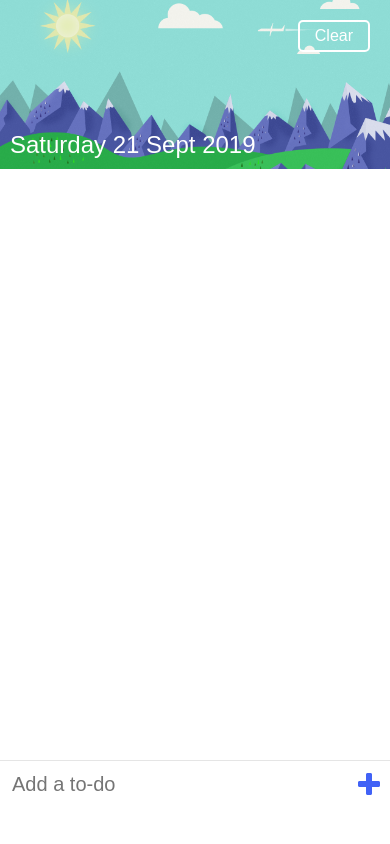
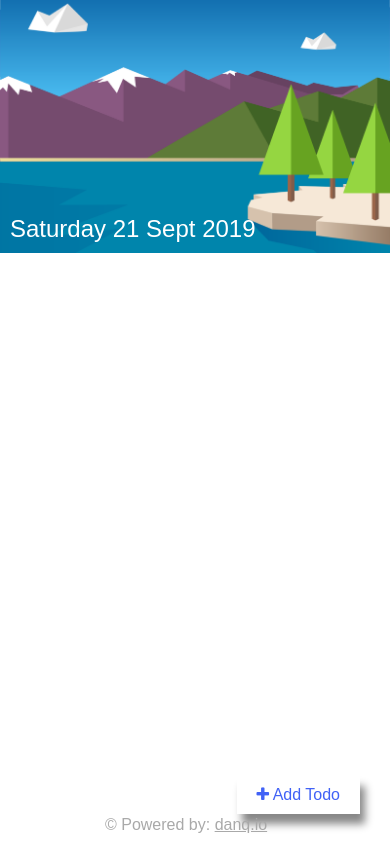
Before and after one commit to dan0505/todoApp, a plain HTML site: page index.html in a window 390 px wide. Drawn offline with Linux system fonts and the light colour scheme.

Commit message:
update style

```diff
--- a/css/local.css
+++ b/css/local.css
@@ -1,34 +1,31 @@
 :root {
-  --red: #b00;
-  --blue: #00b;
-  --app-width: 380px;
-  --background-color: rgba(0, 0, 0, 0.1);
-  --body-font: "Arial Verdana", Sans-serif;
-  --font-size: font-size: 1rem;
-  --input-color: #4162f6;
   --animation-duration: 0.2s;
 }
 
 body {
-  background-color: var(--background-color);
-  font-family: var(--body-font);
+  background-color: rgba(0, 0, 0, 0.1);
+  font-family: "Arial Verdana", Sans-serif;
+  margin:0;
+  padding:0;
 }
 
 #container {
-  /* position: fixed; */
-  /* max-width: var(--app-width); */
   box-shadow: 5px 10px 8px #888888;
-  height: 600px;
+  height: 80vh;
+  width: 80vw;
   position: fixed;
   top: 50%;
   left: 50%;
   transform: translate(-50%, -50%);
+  display: grid;
+  grid-template-areas: 'header content';
+                        /* 'header todoForm'; */
+  grid-template-columns: 35% 65%;
 }
 
 #header {
-  width: 380px;
-  height: 200px;
-  background-image: url("bg.jpg");
+  grid-area: header;
+  background-image: url("bg.png");
   background-size: cover;
   background-position: center;
   background-repeat: no-repeat;
@@ -36,13 +33,10 @@ body {
 }
 
 #clearButton {
-  position: absolute;
-  right: 20px;
-  top: 20px;
+  margin: 20px auto auto 20px;
   color: white;
   background-color: rgba(255, 255, 255, 0);
   border: 2px solid white;
-  background-oc-webkit-transition-duration: var(--animation-duration); /* Safari */
   transition-duration: var(--animation-duration);
   font-size: 1em;
   border-radius: 5px;
@@ -59,25 +53,38 @@ body {
   left: 10px;
   color: #fff;
   font-size: 1.5em;
+  overflow: hidden;
 }
 
 /* --- content ------------------------------- */
 #content {
-  height: 40vh;
+  grid-area: content;
   background-color: #fff;
   overflow: auto;
+  position: relative;
 }
-
-#content ul {
+form#last-todo-form{
+  position: absolute;
+  top: 10%;
+  left: 10%;
+  width: 80%;
+  padding: 15px;
+  background-color: rgba(255, 255, 255, 0.5);
+  box-shadow: 5px 10px 8px #888888;
+}
+form#last-todo-form input{
+  border: none;
+  background:
+}
+ul#todo-list{
   padding: 0;
-  margin: 0;
+  margin:0;
 }
 
 li {
   /* position: relative; */
   border-bottom: 1px solid rgba(0, 0, 0, 0.1);
   list-style: none;
-  font-size: var(--font-size);
   padding: 10px;
 }
 
@@ -93,21 +100,25 @@ li.complete {
 li.complete span.text {
   text-decoration: line-through;
 }
+#try-add {
+  position: absolute;
+  right: 30px;
+  bottom: 30px;
+  background-color: rgba(255, 255, 255, 0.5);
+  border: 2px solid gray;
+  /* border-radius: 20px; */
+  border: none;
+  font-size: 1em;
+  padding: 10px 20px;
+  color: #4162f6;
+  box-shadow: 5px 10px 8px #888888;
+}
 /* ---------------------------------- */
 
 
-/* add todo */
-.add-todo {
-  position: relative;
-  background-color: #fff;
-  padding: 10px;
-  border-top: 1px solid rgba(0, 0, 0, 0.1);
-  font-size: var(--font-size);
-  color: var(--input-color);
-}
-.add-todo i{
-  float: right;
-  font-size: 28px;
+/* ------------add todo-------------- */
+/* #todo-form{
+  grid-area: todoForm;
 }
 
 .add-todo input {
@@ -116,7 +127,8 @@ li.complete span.text {
   border: none;
   line-height: 25px;
   font-size: 20px;
-}
+}  */
+/* ---------------------------------- */
 
 
 /* -----annoimate check box-------------------- */
@@ -166,7 +178,6 @@ input[type=checkbox]:checked + label{
 input[type=checkbox] ~ i:not(.fa-check) {
   float: right;
   margin-left: 0.5em;
-  background-oc-webkit-transition-duration: var(--animation-duration); /* Safari */
   transition-duration: var(--animation-duration);
   opacity: 0.3;
 }
@@ -203,7 +214,7 @@ input[type=checkbox]:checked:disabled + label:before {
 
 input.modify {
   margin-left: 1.8em;
-  font-size: var(--font-size);
+  font-size: 1rem;
   border:0.1em solid grey;
   height: 20px;
 }
@@ -216,30 +227,36 @@ i.fa-check {
   margin-left: 0.5em;
   color: green
 }
+footer{
+  color: darkgray;
+  position: fixed;
+  bottom: 10px;
+  left: 50%;
+  margin-left: -90px;
+}
+a{
+  /* text-decoration: none; */
+  color: darkgray;
+}
+
 
 @media only screen and (max-width: 450px){
-  body {
-    background-color: white;
-    /* height: 90vh; */
+  body{
     margin:0;
-    padding: 0;
+    padding:0;
   }
+
   #container{
-    margin:0;
-    padding: 0;
-    margin-top: 0;
-    width: 100%;
-    height: 100%;
-  }
-  #header {
-    margin:0;
-    padding: 0;
-    width: 100%;
-    height: 20vh;
+    position: fixed;
+    width: 100vw;
+    height: 100vh;
+    display: grid;
+    grid-template-areas: 'header'
+                        'content';
+    grid-template-rows: 30% 70%;
+    grid-template-columns: 100%;
   }
   #content {
     font-size:1.2rem;
-    height: 70vh;
-
     }
 }
--- a/index.html
+++ b/index.html
@@ -4,10 +4,26 @@
     <meta charset="UTF-8" />
     <meta name="viewport" content="width=device-width, initial-scale=1.0" />
     <meta http-equiv="X-UA-Compatible" content="ie=edge" />
-    <link rel="apple-touch-icon" sizes="57x57" href="css/icon/apple-icon-57x57.png" />
-    <link rel="apple-touch-icon" sizes="60x60" href="css/icon/apple-icon-60x60.png" />
-    <link rel="apple-touch-icon" sizes="72x72" href="css/icon/apple-icon-72x72.png" />
-    <link rel="apple-touch-icon" sizes="76x76" href="css/icon/apple-icon-76x76.png" />
+    <link
+      rel="apple-touch-icon"
+      sizes="57x57"
+      href="css/icon/apple-icon-57x57.png"
+    />
+    <link
+      rel="apple-touch-icon"
+      sizes="60x60"
+      href="css/icon/apple-icon-60x60.png"
+    />
+    <link
+      rel="apple-touch-icon"
+      sizes="72x72"
+      href="css/icon/apple-icon-72x72.png"
+    />
+    <link
+      rel="apple-touch-icon"
+      sizes="76x76"
+      href="css/icon/apple-icon-76x76.png"
+    />
     <link
       rel="apple-touch-icon"
       sizes="114x114"
@@ -39,12 +55,30 @@
       sizes="192x192"
       href="css/icon/android-icon-192x192.png"
     />
-    <link rel="icon" type="image/png" sizes="32x32" href="css/icon/favicon-32x32.png" />
-    <link rel="icon" type="image/png" sizes="96x96" href="css/icon/favicon-96x96.png" />
-    <link rel="icon" type="image/png" sizes="16x16" href="css/icon/favicon-16x16.png" />
+    <link
+      rel="icon"
+      type="image/png"
+      sizes="32x32"
+      href="css/icon/favicon-32x32.png"
+    />
+    <link
+      rel="icon"
+      type="image/png"
+      sizes="96x96"
+      href="css/icon/favicon-96x96.png"
+    />
+    <link
+      rel="icon"
+      type="image/png"
+      sizes="16x16"
+      href="css/icon/favicon-16x16.png"
+    />
     <link rel="manifest" href="css/icon/manifest.json" />
     <meta name="msapplication-TileColor" content="#ffffff" />
-    <meta name="msapplication-TileImage" content="css/icon/ms-icon-144x144.png" />
+    <meta
+      name="msapplication-TileImage"
+      content="css/icon/ms-icon-144x144.png"
+    />
     <meta name="theme-color" content="#ffffff" />
     <title>todo</title>
     <link
@@ -57,18 +91,24 @@
   <body>
     <div id="container">
       <div id="header">
-        <button class="clear" id="clearButton">Clear</button>
+        <!-- <label class="switch">
+          <input type="checkbox" />
+          <span class="slider round"></span>
+        </label> -->
+
         <div id="date"></div>
       </div>
       <div id="content">
         <ul id="todo-list"></ul>
       </div>
-      <div class="add-todo">
-        <input type="text" id="todo-input" placeholder="Add a to-do" />
-        <i class="fa fa-plus" aria-hidden="true" id="add-button"></i>
+      <div class="buttons">
+        <button id="try-add">
+          <i class="fa fa-plus" aria-hidden="true"></i> Add Todo
+        </button>
+        <button class="clear" id="clearButton">Clear</button>
       </div>
     </div>
-    <!-- end of continer -->
+    <footer>&#169; Powered by: <a href="https://danq.io">danq.io</a></footer>
     <script src="./js/main.js"></script>
   </body>
 </html>
--- a/js/main.js
+++ b/js/main.js
@@ -3,8 +3,8 @@ $(document).ready(function() {
   const clearButton = $("#clearButton");
   const dateDisplay = $("#date");
   const list = $("#todo-list");
-  const input = $("#todo-input");
-  const addButton = $("#add-button");
+  const tryAddButton = $("#try-add");
+  const contentElement = $("#content");
 
   const today = new Date();
   // variables
@@ -71,19 +71,39 @@ $(document).ready(function() {
 
   //---------------------------------------------
   // add an item to the list user the enter key or press the plus button
-  input.keypress(function() {
-    if (event.keyCode == 13) {
-      addButton.trigger("click");
-    }
-  });
 
-  addButton.click(function() {
-    const toDo = input.val();
+  // addButton.click(function() {
+  //   const toDo = input.val();
+  //   // if the input isn't empty
+  //   if (toDo) {
+  //     addToDo(toDo);
+  //   }
+  //   input.val("");
+  // });
+  // $(addButton).on("click", )
+
+  tryAddButton.click(function () {
+    contentElement.append(
+      `<form id="last-todo-form">
+      <input type="text" id="todo-input" name="todo" value="new-todo" placeholder="Add a to-do" />
+      <button type="submit"><i class="fa fa-check" aria-hidden="true" ></i>
+      Update</button>
+    </form>`
+    )
+  })
+
+  $(document).on("submit", "#last-todo-form", function () {
+    console.log("submitted!")
+    // do your things
+    const toDo = $("#todo-input").val();
+    console.log(toDo)
     // if the input isn't empty
     if (toDo) {
+      console.log("add", toDo)
       addToDo(toDo);
     }
-    input.val("");
+    $("#last-todo-form").remove();
+    return false;
   });
 
   // remove to do
@@ -127,14 +147,16 @@ $(document).ready(function() {
   });
 
   $("ul").on("blur", "input.modify", function() {
+    console.log("trigered!");
     $("button.modify").trigger("click");
   });
 
-  $("ul").on("keypress", "input.modify", function() {
-    if (event.keyCode == 13) {
-      $("button.modify").trigger("click");
-    }
-  });
+  // $("ul").on("keypress", "input.modify", function() {
+  //   if (event.keyCode == 13) {
+  //     console.log("triger2")
+  //     $("button.modify").trigger("click");
+  //   }
+  // });
 
   $("ul").on("click", "button.modify", function() {
     console.log(this);
```
Also changed, not shown: try.js (added, +21 -0 lines), css/bg.png (added).
